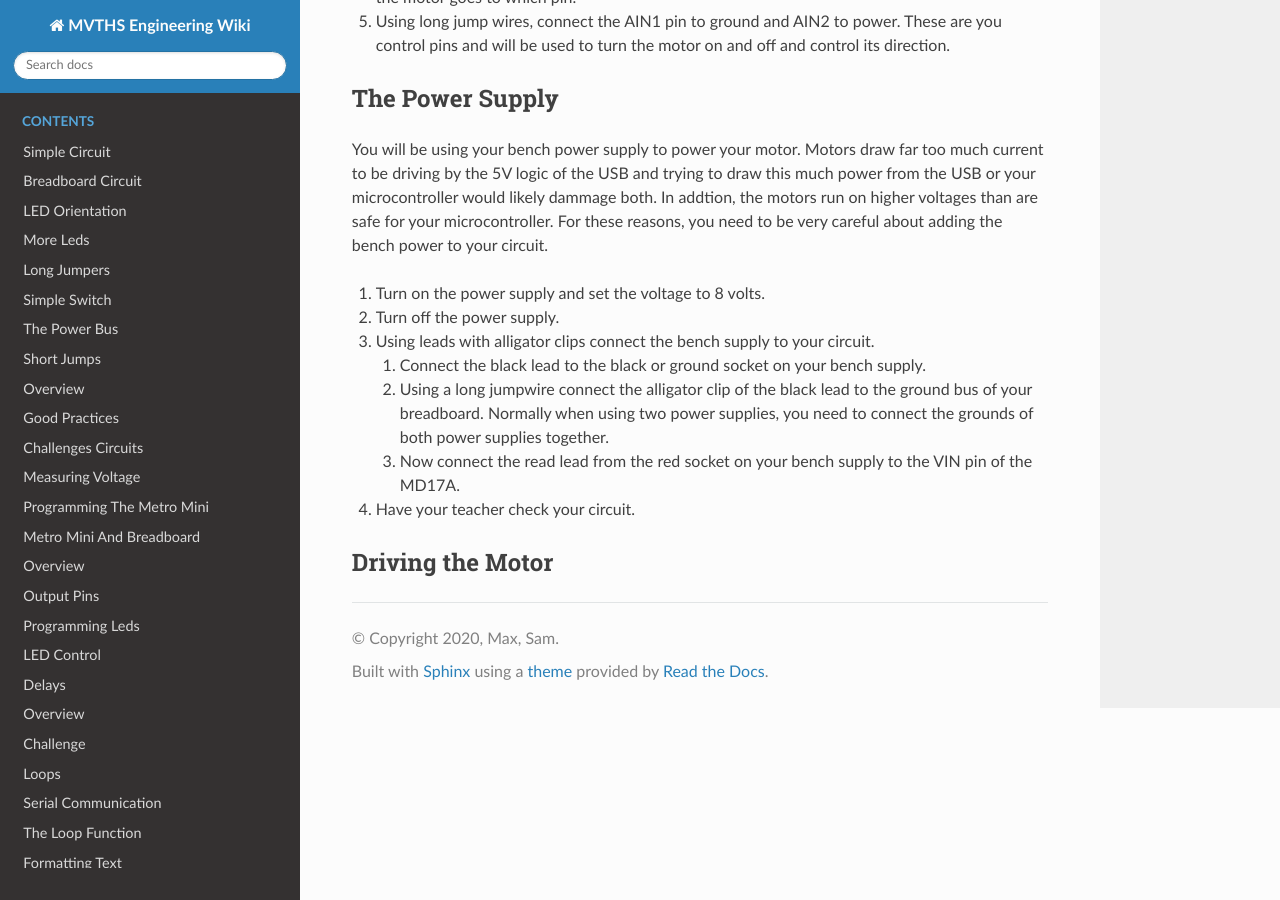
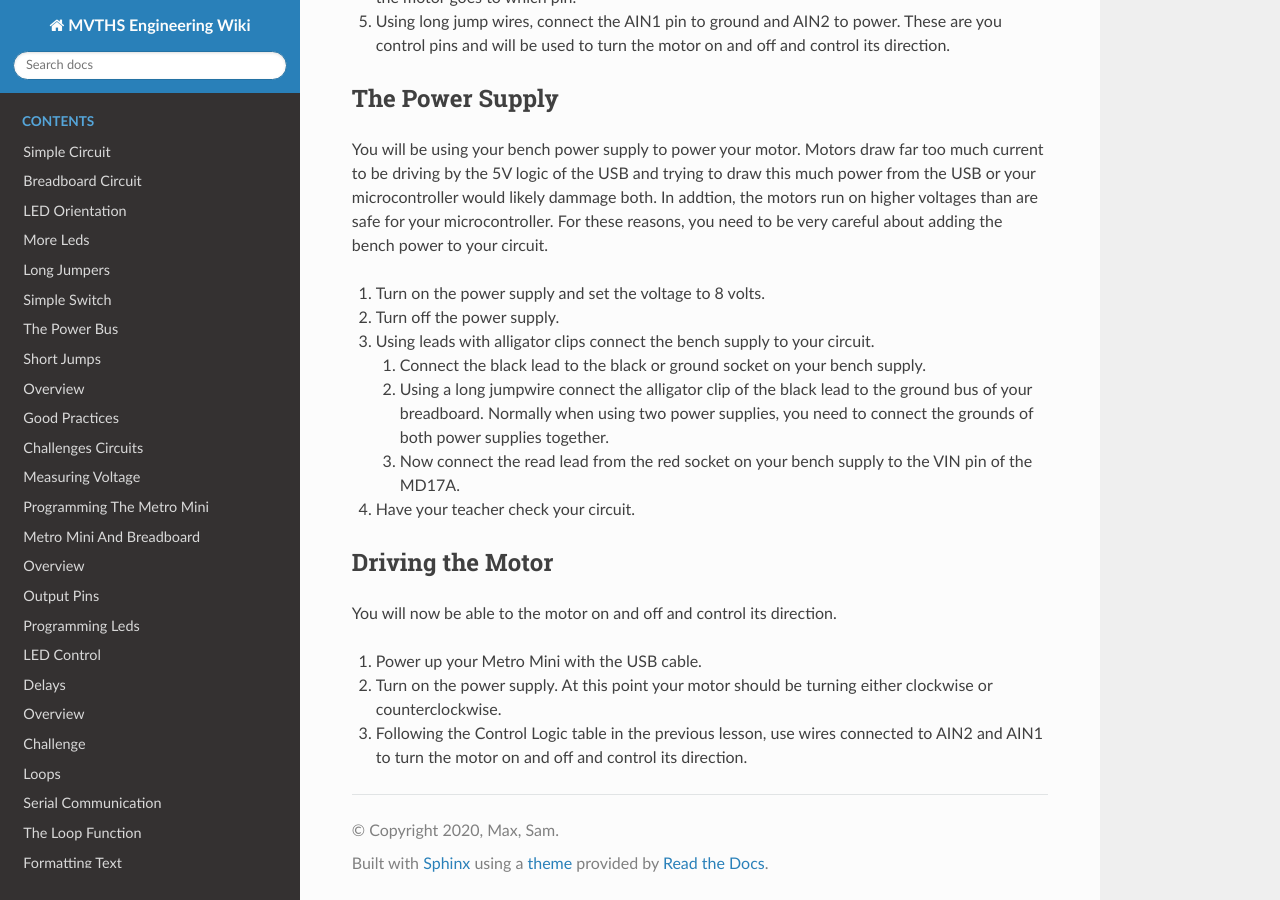
Before and after one commit to maxtkc/mvths-wiki, a Sphinx documentation site: the page built from docs/070xl-sumo-steps.rst, in a window 1280 px wide and 900 px high, scrolled down 526 px. Built offline with Sphinx 7.4.7 and the Read the Docs theme 2.0.0, drawn with Linux system fonts in a browser that asks for light colours; pages that are not in the unit, such as notebooks, are missing from menus.

Commit message:
Update 070xl-sumo-steps.rst

```diff
--- a/docs/070xl-sumo-steps.rst
+++ b/docs/070xl-sumo-steps.rst
@@ -31,3 +31,8 @@ You will be using your bench power supply to power your motor. Motors draw far t
 
 Driving the Motor
 ----------------
+You will now be able to the motor on and off and control its direction.
+
+#. Power up your Metro Mini with the USB cable.
+#. Turn on the power supply. At this point your motor should be turning either clockwise or counterclockwise.
+#. Following the Control Logic table in the previous lesson, use wires connected to AIN2 and AIN1 to turn the motor on and off and control its direction.
```
